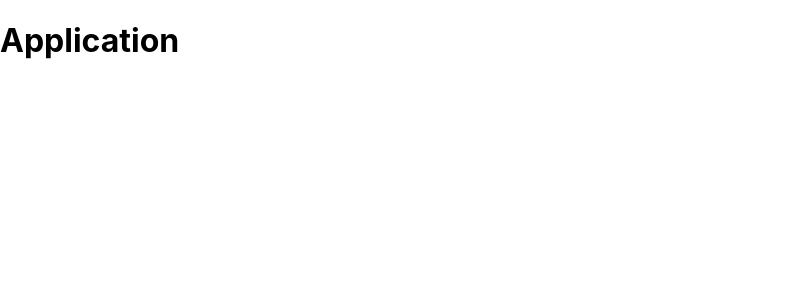
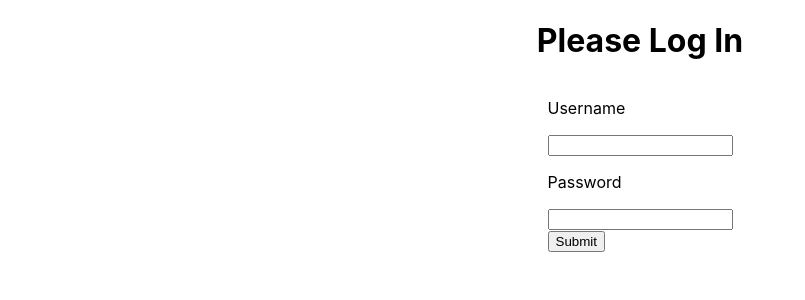
Before and after one commit to Jade-Jones-dev/company_social_backend, a React (Create React App) app in the folder social-media-app/: page / in a window 1280 px wide. Before the commit this address had no page. Shown: the top 300 px of the page, without its empty margins (0-805 px from the left). Built offline with nearby package versions, Linux system fonts and the light colour scheme.

Commit message:
login set token

```diff
--- a/social-media-app/src/components/App/App.css
+++ b/social-media-app/src/components/App/App.css
@@ -1,38 +1,3 @@
-.App {
-  text-align: center;
+.wrapper {
+  padding: 20px;
 }
-
-.App-logo {
-  height: 40vmin;
-  pointer-events: none;
-}
-
-@media (prefers-reduced-motion: no-preference) {
-  .App-logo {
-    animation: App-logo-spin infinite 20s linear;
-  }
-}
-
-.App-header {
-  background-color: #282c34;
-  min-height: 100vh;
-  display: flex;
-  flex-direction: column;
-  align-items: center;
-  justify-content: center;
-  font-size: calc(10px + 2vmin);
-  color: white;
-}
-
-.App-link {
-  color: #61dafb;
-}
-
-@keyframes App-logo-spin {
-  from {
-    transform: rotate(0deg);
-  }
-  to {
-    transform: rotate(360deg);
-  }
-}
--- a/social-media-app/src/components/App/App.js
+++ b/social-media-app/src/components/App/App.js
@@ -1,9 +1,17 @@
-import './App.css';
+import {useState} from "react"
 import{BrowserRouter, Route, Routes} from 'react-router-dom';
+
 import Dashboard from '../Dashboard/Dashboard';
 import Preferences from '../Preferences/Preferences';
+import Login from '../Login/Login'
+import './App.css';
 
 function App() {
+  const [token, setToken] = useState();
+
+  if(!token){
+    return <Login setToken={setToken}/>
+  }
   return (
     <div className='wrapper'>
       <h1>Application</h1>
--- /dev/null
+++ b/social-media-app/src/components/Login/Login.css
@@ -0,0 +1,5 @@
+.login-wrapper {
+    display: flex;
+    flex-direction: column;
+    align-items: center;
+}
--- /dev/null
+++ b/social-media-app/src/components/Login/Login.js
@@ -0,0 +1,23 @@
+import React from 'react';
+import './Login.css';
+
+export default function Login() {
+  return(
+    <div className="login-wrapper">
+      <h1>Please Log In</h1>
+      <form>
+        <label>
+          <p>Username</p>
+          <input type="text" />
+        </label>
+        <label>
+          <p>Password</p>
+          <input type="password" />
+        </label>
+        <div>
+          <button type="submit">Submit</button>
+        </div>
+      </form>
+    </div>
+  )
+}
```
